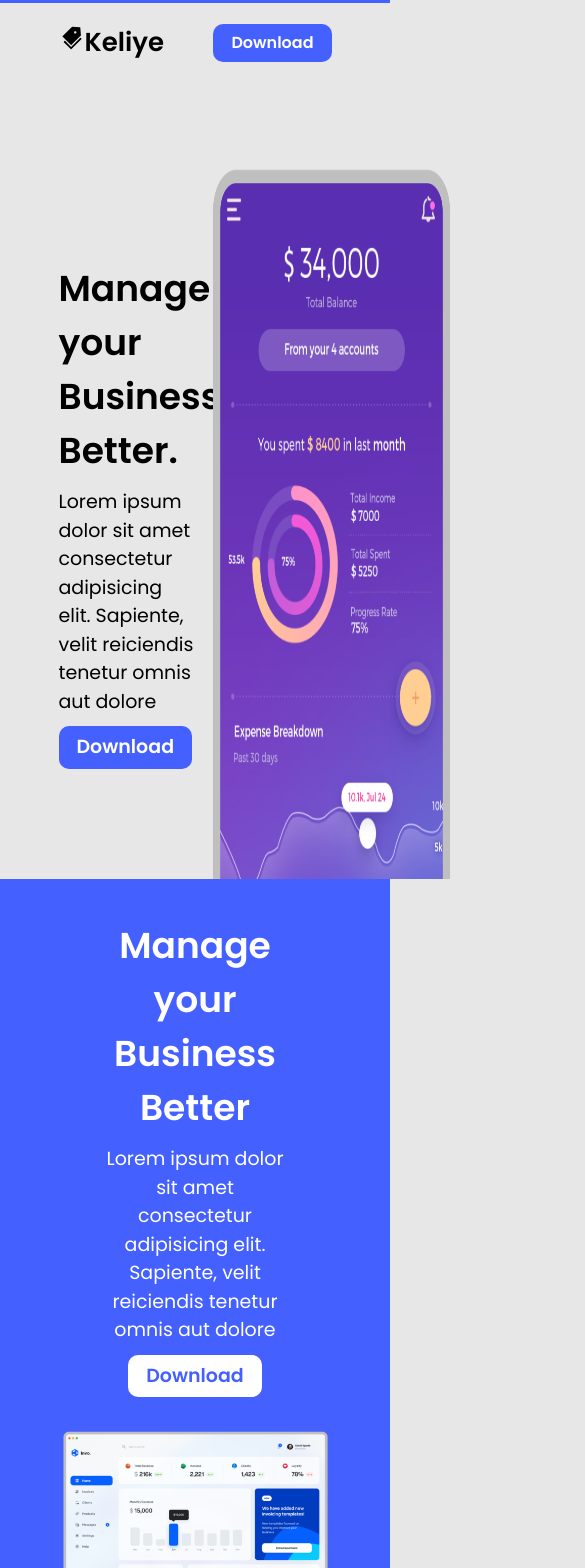
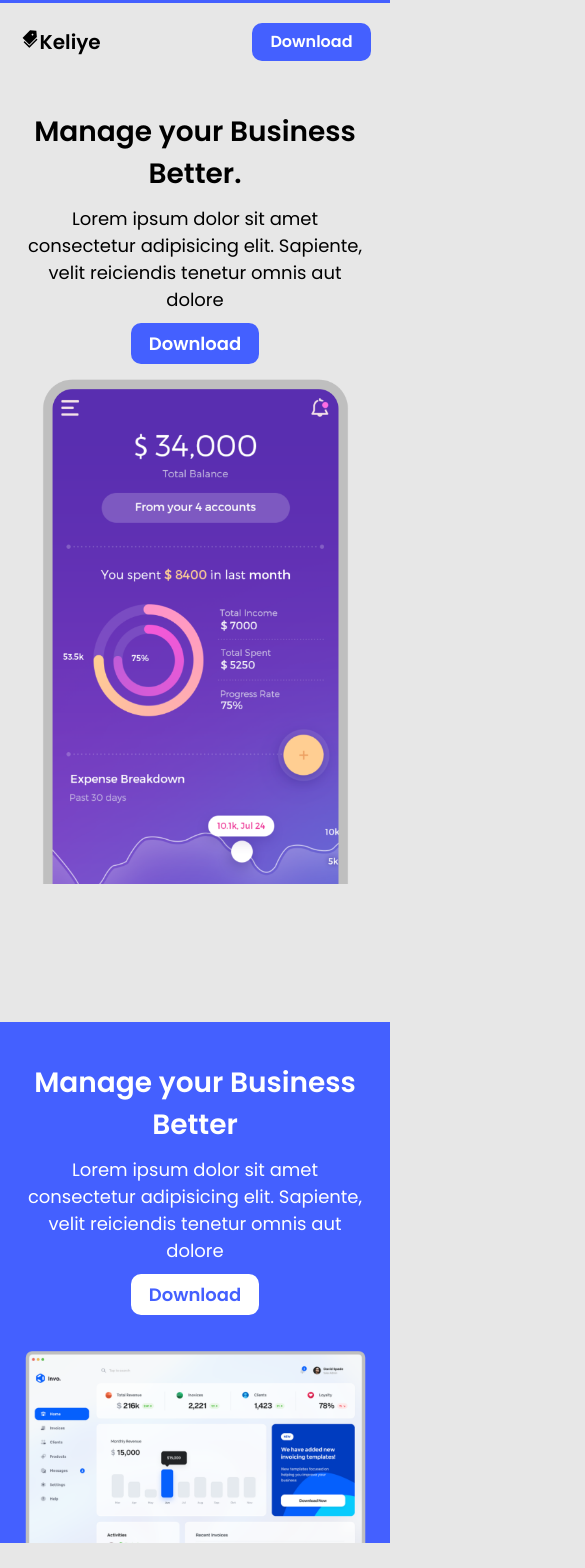
Before and after one commit to engsiraj/product_landingpage, a React (Vite) app: page / in a window 390 px wide. Shown: the top 1568 px of the page, 585 px wide, since content can reach past the window. Built offline with nearby package versions, Linux system fonts and the light colour scheme.

Commit message:
update(design): mobile design setup

```diff
--- a/src/App.css
+++ b/src/App.css
@@ -45,7 +45,6 @@ input, button, select, a{ font: inherit; }
     --secondary:#e8c300;
     }
 
-
 /* website container */
 .container{margin: 0 auto;padding: 0 15%;}
 /* typograpgy */
@@ -88,15 +87,12 @@ input, button, select, a{ font: inherit; }
     border-radius: 10px;
 }
 
-
-
 /* sections */
 .topline{
     border-top:3px solid var(--primary);
 }
 /* navigation section  */
 .nav{
-
     margin-top: 20px;
     display: flex;
     justify-content: space-between;
@@ -229,3 +225,109 @@ input, button, select, a{ font: inherit; }
     display: flex;
     justify-content: space-between;
 }
+
+/* Responsive design */
+
+@media (max-width:748px){
+/* tablet container */
+.container{padding: 0 10%;}
+/* font sizes */
+.headlg{font-size: var(--hs1);}
+.headsm{font-size: var(--hs2);}
+.textlg{font-size: var(--texts1);}
+.textsm{font-size: var(--texts2);}
+.header{
+    margin-top: 75px;
+    display: flex;
+    align-items: center;
+    justify-content: space-between;
+}
+.header_left{
+    width: 50%;
+}
+.header_right{width: 50%;}
+.dsec{
+    height: 47vh;
+    padding-top: 20px;
+    justify-content:normal;
+    flex-direction: column;
+}
+.icond{
+    margin-top: 10px;
+    margin-bottom: 10px;
+}
+
+/* working section */
+
+.witems{
+    margin-top: 0;
+    margin-bottom : 0;
+    flex-direction: column;
+}
+.witem{
+   margin-top: 20px;
+   margin-bottom: 20px;
+}
+.wside{
+    width: 450px;
+    margin-left:20px;
+}
+
+
+}
+
+/* Mobile responsive */
+@media (max-width:512px){
+/* Mobile container */
+.container{padding: 0 5%;}
+/* header section */
+.header{
+    margin-top: 50px;
+    text-align: center;
+    flex-direction: column;
+}
+.header_left{ width: 100%;}
+.header_right{width:100%;}
+/* middle section */
+.middle{
+    margin-top: 194px;
+    display: flex;
+    justify-content: center;
+}
+.grouptext{width: 100%;}
+/* feature section */
+.fitems{flex-direction: column; align-items: center;}
+.fitem{width: 80%; margin-top: 25px;}
+/* download section */
+.dsec{
+    height: 47vh;
+    padding-top: 20px;
+    justify-content:normal;
+    flex-direction: column;
+}
+.icond{
+    margin-top: 10px;
+    margin-bottom: 10px;
+}
+/* working section */
+.witems{
+    margin-top: 0;
+    margin-bottom : 0;
+    flex-direction: column;
+}
+.witem{margin-top: 40px;}
+
+/* footer section */
+.footcontent{
+    height: 70vh;
+    display: flex;
+    justify-content: normal;
+    align-items: normal;
+    flex-direction: column;
+}
+.footeright{
+    margin-top: 20px;
+    width: 100%;
+}
+.footleft{width: 50%; margin-top: 30px;}
+}
--- a/src/App.jsx
+++ b/src/App.jsx
@@ -43,7 +43,7 @@ function Header() {
     <div className='container'>
     <div className='header'>
       <div className='header_left'>
-        <p className="headsm bold3">Manage your <br/>Business Better.</p>
+        <p className="headsm bold3">Manage your Business Better.</p>
         <p className="textsm">Lorem ipsum dolor sit amet consectetur adipisicing elit. Sapiente, velit reiciendis tenetur omnis aut dolore</p>
         <button className="btnblue bold3 textsm">Download</button>
       </div>
```
